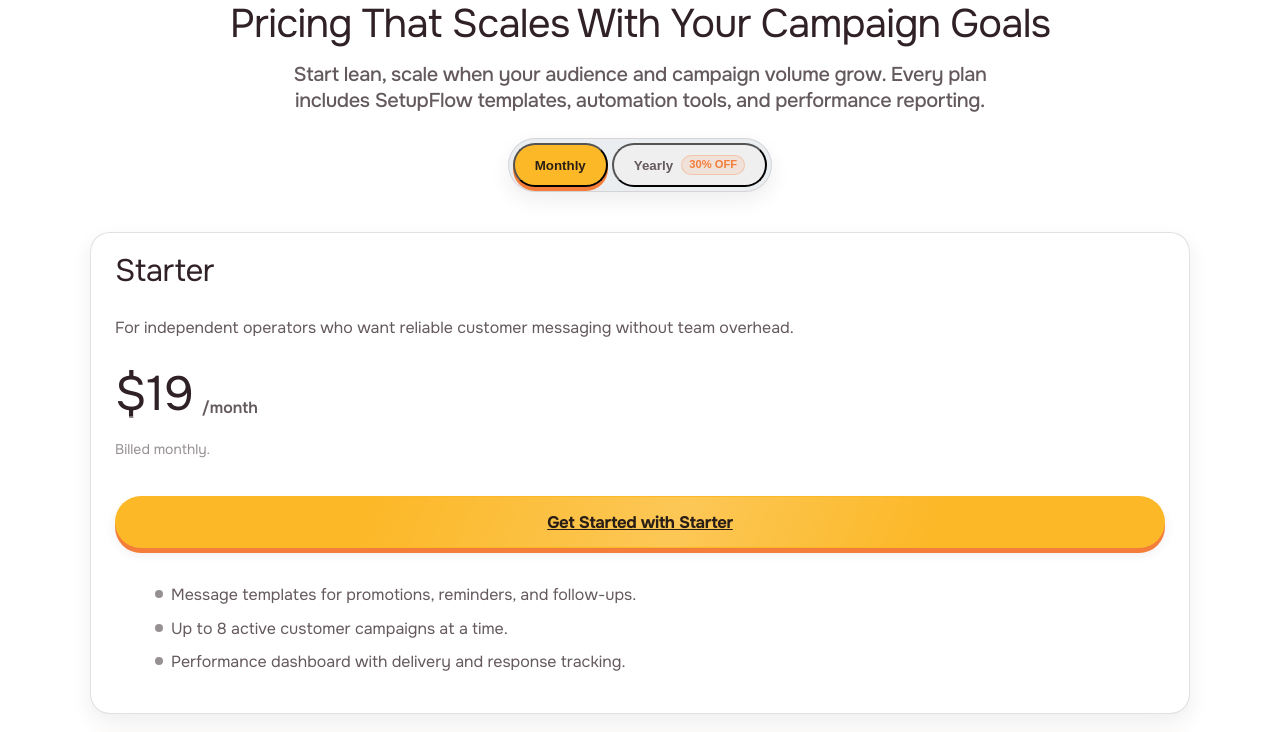
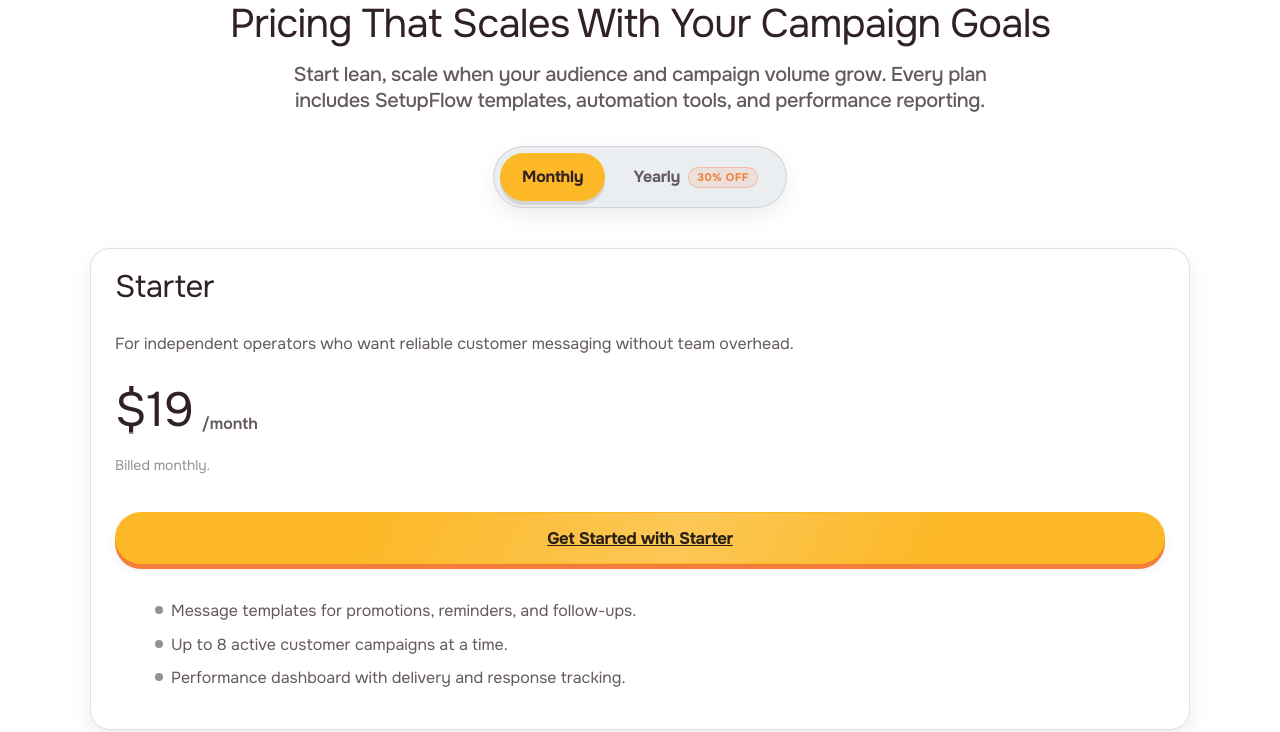
Before and after one commit to johs01/sendPUSH-PROD, a Next.js app: page / in a window 1280 px wide. Shown: the part 9240-9972 px from the top of the page. Built offline with nearby package versions, Linux system fonts and the light colour scheme; no server answers; a web font is replaced by a local one.

Commit message:
fix(parity): tighten thresholds and align tenant/pricing snapshots

```diff
--- a/components/sections/PricingSection.module.css
+++ b/components/sections/PricingSection.module.css
@@ -7,6 +7,7 @@
 .toggleWrap {
   display: flex;
   justify-content: center;
+  margin-top: 2rem;
   margin-bottom: var(--space-8);
 }
 
@@ -14,39 +15,65 @@
   border-radius: var(--radius-pill);
   border: 1px solid var(--color-border-soft);
   background: var(--color-surface-muted);
-  padding: var(--space-1);
+  padding: 0.375rem;
   display: inline-flex;
   align-items: center;
-  gap: var(--space-1);
+  gap: 0.375rem;
   box-shadow: var(--shadow-card-soft);
 }
 
 .toggleButton {
+  border: 0;
+  appearance: none;
+  cursor: pointer;
+  background: transparent;
   border-radius: var(--radius-pill);
-  min-height: 2.75rem;
-  padding: 0 var(--space-5);
+  min-height: 3rem;
+  padding: 0 1.375rem;
+  font-family: var(--font-body);
+  font-size: 1rem;
+  line-height: 1;
+  letter-spacing: -0.015em;
   font-weight: var(--font-weight-bold);
   color: var(--color-text-muted);
   display: inline-flex;
   align-items: center;
+  justify-content: center;
   gap: var(--space-2);
+  transition:
+    transform var(--motion-duration-base) var(--motion-ease-gentle),
+    box-shadow var(--motion-duration-base) var(--motion-ease-gentle),
+    color var(--motion-duration-fast) ease-out,
+    background-color var(--motion-duration-fast) ease-out;
+}
+
+.toggleButton:hover,
+.toggleButton:focus-visible {
+  transform: translateY(-1px);
+  color: var(--color-text-strong);
+}
+
+.toggleButton:focus-visible {
+  outline: 2px solid rgba(243, 125, 57, 0.92);
+  outline-offset: 2px;
 }
 
 .active {
   background: var(--color-brand-yellow);
-  color: #2a1f16;
-  box-shadow: 0 4px 0 var(--color-brand-orange);
+  color: var(--color-ink);
+  box-shadow: 0 4px 0 rgba(48, 33, 39, 0.12);
 }
 
 .discount {
   border-radius: var(--radius-pill);
-  border: 1px solid rgba(243, 125, 57, 0.28);
+  border: 1px solid rgba(243, 125, 57, 0.34);
   background: rgba(243, 125, 57, 0.12);
   color: var(--color-brand-orange);
-  font-size: 0.7rem;
+  font-size: 0.6875rem;
   font-weight: var(--font-weight-bold);
   line-height: 1;
-  padding: 0.22rem 0.45rem;
+  letter-spacing: 0.04em;
+  padding: 0.25rem 0.5rem;
 }
 
 .grid {
--- a/components/sections/SiteFooter.module.css
+++ b/components/sections/SiteFooter.module.css
@@ -37,6 +37,7 @@
   align-items: center;
   gap: var(--space-2);
   font-weight: var(--font-weight-bold);
+  text-decoration: none;
 }
 
 .brandDot {
@@ -72,7 +73,7 @@
   color: var(--wf-footer-social-color);
   font-size: 0.75rem;
   font-weight: var(--font-weight-bold);
-  text-transform: uppercase;
+  text-decoration: none;
 }
 
 .heading {
@@ -84,6 +85,8 @@
 
 .links {
   list-style: none;
+  margin: 0;
+  padding: 0;
   display: grid;
   gap: var(--space-2);
   color: var(--wf-footer-link-color);
@@ -92,6 +95,7 @@
 .links a {
   color: inherit;
   position: relative;
+  text-decoration: none;
 }
 
 .links a:hover {
@@ -121,6 +125,7 @@
 
 .legal a {
   color: inherit;
+  text-decoration: none;
 }
 
 .legal a:hover {
--- a/components/sections/TenantTrialSection.tsx
+++ b/components/sections/TenantTrialSection.tsx
@@ -29,27 +29,7 @@
     form.reset();
 
     window.requestAnimationFrame(() => {
-      const successNode = successRef.current;
-      if (!successNode) {
-        return;
-      }
-
-      const viewportBottom = window.innerHeight - 8;
-      const { top, bottom } = successNode.getBoundingClientRect();
-
-      if (bottom > viewportBottom) {
-        window.scrollBy({
-          top: bottom - viewportBottom,
-          behavior: "auto"
-        });
-      } else if (top < 8) {
-        window.scrollBy({
-          top: top - 8,
-          behavior: "auto"
-        });
-      }
-
-      successNode.focus({ preventScroll: true });
+      successRef.current?.focus();
     });
   };
 
```
Also changed, not shown: scripts/parity-check.mjs (+44 -11 lines).
